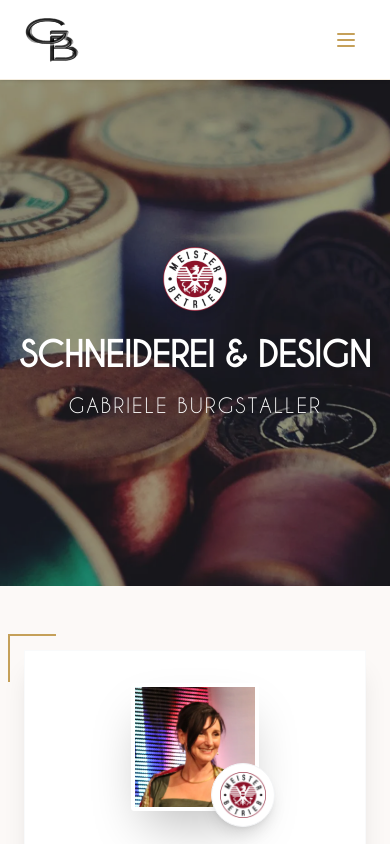
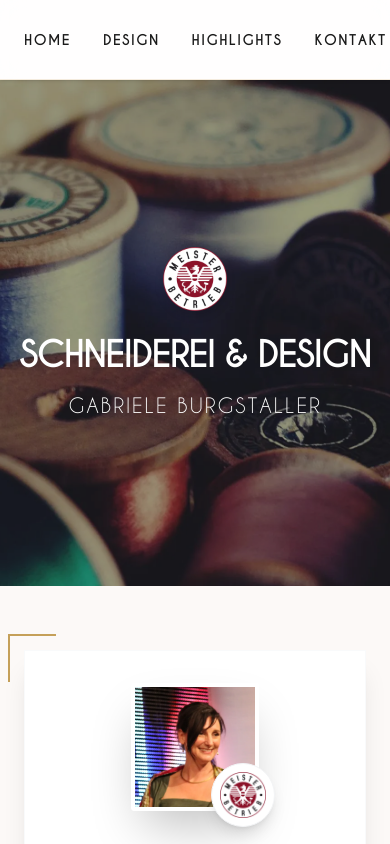
Before and after one commit to Scodun/schneiderei, a Vue app: page / in a window 390 px wide. Shown: the top 844 px of the page. Built offline with nearby package versions, Linux system fonts and the light colour scheme.

Commit message:
revert: navigation bar

```diff
--- a/src/components/NavigationBar.vue
+++ b/src/components/NavigationBar.vue
@@ -1,31 +1,12 @@
 <template>
-  <nav class="w-full z-50 h-20 flex items-center fixed top-0 bg-white/95 backdrop-blur-md shadow-sm border-b border-primary/20">
+  <nav class="w-full z-50 h-20 flex items-center fixed top-0 bg-white/80 backdrop-blur-md shadow-sm border-b border-primary/20">
     <div class="container mx-auto px-6 flex justify-between items-center">
-      <router-link to="/" class="flex items-center gap-4 relative z-50">
+      <router-link to="/" class="flex items-center gap-4">
         <img class="h-12 w-auto" src="../assets/gb.webp" alt="Logo" />
         <span class="hidden md:block text-lg font-bold tracking-tighter uppercase">Schneiderei & Design</span>
       </router-link>
 
-      <!-- Desktop Menu -->
-      <div class="hidden md:flex items-center space-x-8 text-sm font-bold uppercase tracking-widest">
-        <router-link to="/#home" class="hover:text-primary transition-colors duration-300">Home</router-link>
-        <router-link to="/#design" class="hover:text-primary transition-colors duration-300">Design</router-link>
-        <router-link to="/#highlights" class="hover:text-primary transition-colors duration-300">Highlights</router-link>
-        <router-link to="/#contact" class="hover:text-primary transition-colors duration-300">Kontakt</router-link>
-      </div>
-
-      <!-- Mobile Menu Button -->
-      <button @click="isMenuOpen = !isMenuOpen" class="md:hidden p-2 text-primary z-50 focus:outline-none">
-        <Menu v-if="!isMenuOpen" class="w-6 h-6" />
-        <X v-else class="w-6 h-6" />
-      </button>
-
-      <!-- Mobile Menu Overlay -->
-      <div
-        v-if="isMenuOpen"
-        class="fixed inset-0 bg-white z-40 md:hidden flex flex-col items-center justify-center space-y-8 text-xl font-bold uppercase tracking-[0.2em]"
-        @click="isMenuOpen = false"
-      >
+      <div class="flex items-center space-x-8 text-sm font-bold uppercase tracking-widest">
         <router-link to="/#home" class="hover:text-primary transition-colors duration-300">Home</router-link>
         <router-link to="/#design" class="hover:text-primary transition-colors duration-300">Design</router-link>
         <router-link to="/#highlights" class="hover:text-primary transition-colors duration-300">Highlights</router-link>
@@ -36,10 +17,6 @@
 </template>
 
 <script setup>
-import { ref } from 'vue';
-import { Menu, X } from '@lucide/vue';
-
-const isMenuOpen = ref(false);
 </script>
 
 <style scoped>
```
